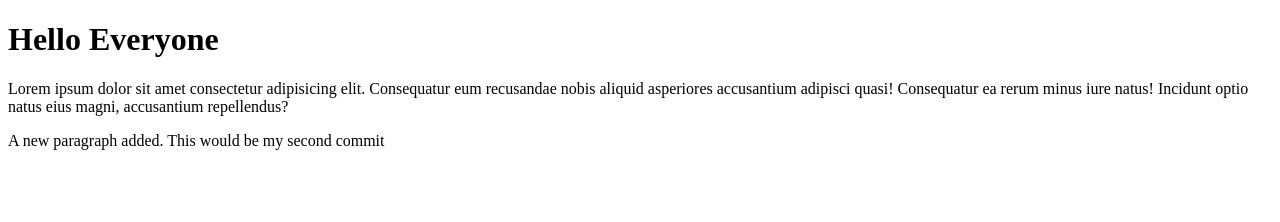
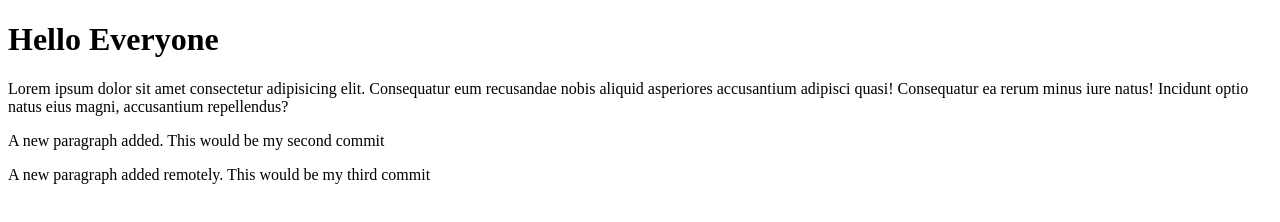
Before and after one commit to aisha-abdussalam/gitclass, a plain HTML site: page index.html in a window 1280 px wide. Drawn offline with Linux system fonts and the light colour scheme.

Commit message:
Update index.html version 3

```diff
--- a/index.html
+++ b/index.html
@@ -9,5 +9,6 @@
     <h1>Hello Everyone</h1>
     <p>Lorem ipsum dolor sit amet consectetur adipisicing elit. Consequatur eum recusandae nobis aliquid asperiores accusantium adipisci quasi! Consequatur ea rerum minus iure natus! Incidunt optio natus eius magni, accusantium repellendus?</p>
     <p>A new paragraph added. This would be my second commit</p>
+    <p>A new paragraph added remotely. This would be my third commit</p>
 </body>
 </html>
```
